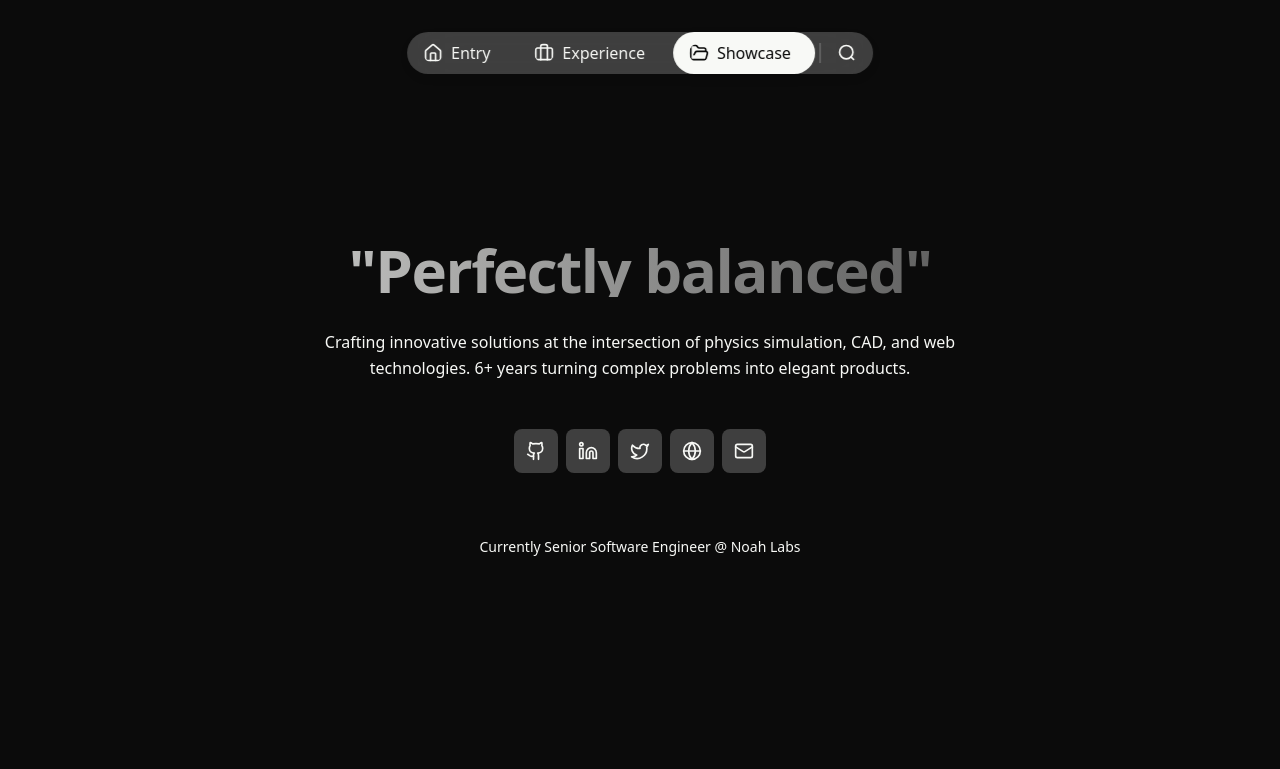
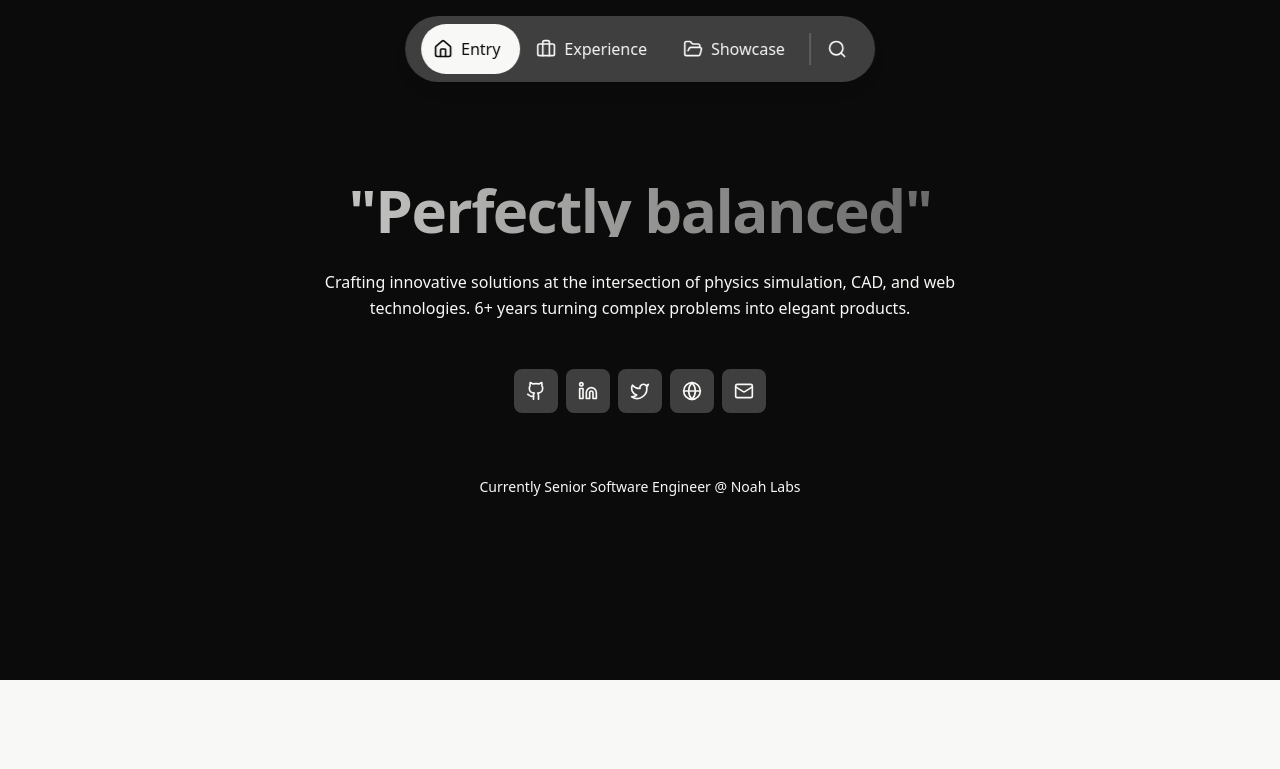
Before and after one commit to manoj-malviya-96/manoj-malviya-96, a Next.js app in the folder portfolio/: page / in a window 1280 px wide. Shown: the top 769 px of the page. Built offline with nearby package versions, Linux system fonts and the light colour scheme.

Commit message:
update names

```diff
--- a/portfolio/components/NavBar.tsx
+++ b/portfolio/components/NavBar.tsx
@@ -2,6 +2,7 @@
 import * as React from 'react';
 import {cn} from '@/components/utils';
 import {Search} from "lucide-react";
+import {Link as ScrollLink} from 'react-scroll';
 
 export type NavItem<T extends string> = {
     id: T;
@@ -14,6 +15,7 @@ interface NavBarProps<T extends string> {
     activeId: T;
     onNavigate: (id: T) => void;
     onOpenSearch: () => void;
+    theme?: 'light' | 'dark';
 }
 
 export function NavBar<T extends string>({
@@ -21,40 +23,43 @@ export function NavBar<T extends string>({
                                              activeId,
                                              onNavigate,
                                              onOpenSearch,
+                                             theme = 'light',
                                          }: NavBarProps<T>) {
+    const activeClasses = theme === 'dark' ? 'bg-light text-dark' : 'bg-dark text-light';
+    const containerClasses = 'h-fit fixed bottom-4 md:top-4 left-1/2 -translate-x-1/2 z-50 flex items-center gap-1 backdrop-blur-xl rounded-full bg-muted shadow-lg px-4 py-2';
+
     return (
-        <nav
-            role="navigation"
-            aria-label="Primary"
-            className={cn(
-                'fixed bottom-8 md:top-8 left-1/2 -translate-x-1/2 z-50 h-fit flex flex-row gap-8',
-                'flex items-center gap-1 backdrop-blur-xl rounded-full bg-muted drop-shadow-lg'
-            )}
-        >
+        <nav role="navigation" aria-label="Primary" className={cn(containerClasses)}>
             {items.map(item => {
                 const active = item.id === activeId;
                 return (
-                    <button
+                    <ScrollLink
                         key={item.id}
-                        onClick={() => onNavigate(item.id)}
+                        to={item.id}
+                        spy={true}
+                        smooth={'easeInOutQuart'}
+                        duration={210}
+                        offset={-40}
+                        onSetActive={() => onNavigate(item.id)}
                         aria-label={item.label}
                         aria-current={active ? 'page' : undefined}
                         className={cn(
-                            'rounded-full flex items-center justify-center transition-all py-2 px-4',
-                            active ? 'bg-light text-dark' : 'hover:bg-accent glow-subtle'
+                            'cursor-pointer p-3 rounded-full flex items-center justify-center transition-all',
+                            active ? activeClasses : 'hover:bg-muted glow-subtle'
                         )}
                     >
-                        <item.icon className={cn('icon', !active && 'icon-glow')}/>
+                        <item.icon className={cn('w-5 h-5', !active && 'icon-glow')}/>
                         <span className="px-2 hidden lg:inline-block">{item.label}</span>
-                    </button>
+                    </ScrollLink>
                 );
             })}
+            <span className="h-8 w-0.5 bg-muted "/>
             <button
                 onClick={onOpenSearch}
                 aria-label="Open search"
-                className={cn("px-4 border-l-2 border-muted hover:bg-accent glow-subtle transition-colors")}
+                className="p-3 rounded-full hover:bg-muted glow-subtle transition-colors"
             >
-                <Search className="icon icon-glow"/>
+                <Search className="w-5 h-5 icon-glow"/>
             </button>
         </nav>
     );
--- a/portfolio/components/ScreenContainer.tsx
+++ b/portfolio/components/ScreenContainer.tsx
@@ -2,7 +2,6 @@ import React, {forwardRef, ReactNode} from 'react';
 import {cn} from '@/components/utils';
 
 interface ScreenContainerProps {
-    id: string;
     title?: string;
     subtitle?: string;
     children: ReactNode;
@@ -14,7 +13,7 @@ interface ScreenContainerProps {
 
 // Minimal screen wrapper: fixed width, spacing, semantic section & heading.
 export const ScreenContainer = forwardRef<HTMLElement, ScreenContainerProps>(function ScreenContainer({
-                                                                                                          id,
+
                                                                                                           title,
                                                                                                           subtitle,
                                                                                                           children,
@@ -26,9 +25,9 @@ export const ScreenContainer = forwardRef<HTMLElement, ScreenContainerProps>(fun
     const headerAlignClass = headerAlign === 'center' ? 'text-center' : undefined;
 
     return (
-        <section ref={ref} id={id}
+        <section ref={ref}
                  className={cn('py-20 px-4 sm:px-6 lg:px-8',
-                     'min-h-screen flex flex-col justify-center',
+                     'min-h-[85vh] flex flex-col justify-center',
                      className)}>
             {title && (
                 <h2 className={cn('text-6xl sm:text-7xl tracking-tight mb-2 w-full', headerAlignClass, titleClassName)}>
--- a/portfolio/package.json
+++ b/portfolio/package.json
@@ -17,6 +17,8 @@
     "react": "19.2.0",
     "react-dom": "19.2.0",
     "react-icons": "^5.5.0",
+    "react-intersection-observer": "^10.0.0",
+    "react-scroll": "^1.9.3",
     "tailwind-merge": "^3.3.1",
     "vaul": "^1.1.2"
   },
@@ -25,6 +27,7 @@
     "@types/node": "^20",
     "@types/react": "^19",
     "@types/react-dom": "^19",
+    "@types/react-scroll": "^1.8.10",
     "eslint": "^9",
     "eslint-config-next": "16.0.1",
     "tailwindcss": "^4",
--- a/portfolio/screens/entry.tsx
+++ b/portfolio/screens/entry.tsx
@@ -1,162 +1,27 @@
 "use client";
-import React, {RefObject, useCallback, useEffect, useMemo, useRef, useState} from 'react';
+import React, {useMemo, useState} from 'react';
 import Highlights from '@/screens/highlights';
 import Showcase from '@/screens/showcase';
 import Footer from '@/screens/footer';
 import Home from '@/screens/home';
 import {Briefcase, FolderOpen, Home as HomeIcon, Search} from 'lucide-react';
+import {NavBar, type NavItem as BottomNavItem} from '@/components/NavBar';
+import ScreenContainer from '@/components/ScreenContainer';
+import {Element, scroller} from 'react-scroll';
 import {Input} from '@/components/Input';
 import {Drawer, DrawerContent, DrawerHeader, DrawerTitle} from '@/components/drawer';
-import {NavBar, type NavItem as BottomNavItem} from '@/components/NavBar';
-import ScreenContainer from '@/components/ScreenContainer';
 
 
-type SectionId = 'home' | 'workex' | 'showcase';
-
-// Note: NavItem deliberately does NOT include refs to avoid reading refs during render
-type NavItem = {
-    id: SectionId;
-    label: string;
-    icon: React.ComponentType<{ className?: string }>;
+type SearchModalProps = {
+    open: boolean;
+    onOpenChange: (open: boolean) => void;
+    onGoTo: (id: string) => void;
 };
 
-// Hook: global keyboard shortcuts (keeps window listeners inside the hook)
-function useGlobalShortcuts(onOpenSearch: () => void, onCloseSearch: () => void) {
-    useEffect(() => {
-        const handle = (e: KeyboardEvent) => {
-            if ((e.metaKey || e.ctrlKey) && e.key.toLowerCase() === 'k') {
-                e.preventDefault();
-                onOpenSearch();
-            }
-            if (e.key === 'Escape') onCloseSearch();
-        };
-
-        window.addEventListener('keydown', handle);
-        return () => window.removeEventListener('keydown', handle);
-    }, [onOpenSearch, onCloseSearch]);
-}
-
-// Hook: observe sections and update active id using IntersectionObserver
-function useSectionObserver(
-    sectionRefs: Record<SectionId, RefObject<HTMLElement | null>>,
-    onChange: (id: SectionId) => void,
-) {
-    useEffect(() => {
-        const entriesMap = new Map<string, number>();
-
-        const observer = new IntersectionObserver(
-            (entries) => {
-                // pick the entry with highest intersectionRatio
-                entries.forEach((entry) => {
-                    if (!entry.target) return;
-                    entriesMap.set((entry.target as HTMLElement).id, entry.intersectionRatio);
-                });
-
-                let best: { id: SectionId; ratio: number } | null = null;
-                for (const [id, ratio] of entriesMap) {
-                    if (!best || ratio > best.ratio) {
-                        best = {id: id as SectionId, ratio};
-                    }
-                }
-
-                if (best && best.ratio > 0.2) {
-                    onChange(best.id);
-                }
-            },
-            {
-                // fire early for sections that are somewhat visible
-                threshold: [0, 0.2, 0.5, 0.75, 1],
-                root: null,
-                rootMargin: '-40% 0px -40% 0px',
-            },
-        );
-
-        Object.values(sectionRefs).forEach((ref) => {
-            if (ref && ref.current) observer.observe(ref.current);
-        });
-
-        return () => observer.disconnect();
-    }, [sectionRefs, onChange]);
-}
-
-export default function Entry() {
-    // stable refs for sections
-    const homeRef = useRef<HTMLElement | null>(null);
-    const workexRef = useRef<HTMLElement | null>(null);
-    const showcaseRef = useRef<HTMLElement | null>(null);
-
-    const sectionRefs = useMemo(() => ({
-        home: homeRef,
-        workex: workexRef,
-        showcase: showcaseRef,
-    }), [homeRef, workexRef, showcaseRef]);
-
-    const [activeSection, setActiveSection] = useState<SectionId>('home');
-
-    const [searchOpen, setSearchOpen] = useState(false);
-    const [searchQuery, setSearchQuery] = useState('');
-
-    // keyboard shortcuts
-    useGlobalShortcuts(() => setSearchOpen(true), () => setSearchOpen(false));
-
-    // observe which section is currently visible (updates activeSection)
-    useSectionObserver(sectionRefs, (id) => setActiveSection(id));
-
-    const navItems: NavItem[] = useMemo(() => [
-        {id: 'home', label: 'Entry', icon: HomeIcon},
-        {id: 'workex', label: 'Experience', icon: Briefcase},
-        {id: 'showcase', label: 'Showcase', icon: FolderOpen},
-    ], []);
-
-    const scrollToSection = useCallback((sectionId: SectionId) => {
-        setActiveSection(sectionId);
-        const ref = sectionRefs[sectionId];
-        if (ref && ref.current) {
-            ref.current.scrollIntoView({behavior: 'smooth'});
-        }
-    }, [sectionRefs]);
-
+function SearchModal({open, onOpenChange, onGoTo}: SearchModalProps) {
+    const [query, setQuery] = useState('');
     return (
-        <div className="min-h-screen bg-background text-foreground">
-            {/* Sections */}
-            <div>
-                <ScreenContainer
-                    id="home"
-                    ref={homeRef}
-                    headerAlign="center"
-                    className="bg-dark text-light"
-                >
-                    <Home/>
-                </ScreenContainer>
-                <ScreenContainer
-                    ref={workexRef}
-                    id="workex"
-                    title="Experience"
-                    subtitle="Roles, impact, and technologies"
-                    className="bg-light text-dark"
-                >
-                    <Highlights/>
-                </ScreenContainer>
-                <ScreenContainer
-                    ref={showcaseRef}
-                    id="showcase"
-                    title="Projects & Blogs"
-                    subtitle="Exploring ideas through code and writing"
-                >
-                    <Showcase/>
-                </ScreenContainer>
-            </div>
-            <Footer/>
-
-            <NavBar
-                items={navItems as BottomNavItem<SectionId>[]}
-                activeId={activeSection}
-                onNavigate={scrollToSection}
-                onOpenSearch={() => setSearchOpen(true)}
-            />
-
-            {/* Global Search Drawer */}
-            <Drawer open={searchOpen} onOpenChange={setSearchOpen}>
+        <Drawer open={open} onOpenChange={onOpenChange}>
             <DrawerContent>
                 <DrawerHeader>
                     <DrawerTitle className="text-xl">Quick Search</DrawerTitle>
@@ -167,23 +32,22 @@ export default function Entry() {
                         <Input
                             type="text"
                             placeholder="Search everything... (Cmd/Ctrl + K)"
-                                value={searchQuery}
-                                onChange={(e) => setSearchQuery(e.target.value)}
+                            value={query}
+                            onChange={(e) => setQuery(e.target.value)}
                             className="pl-12 bg-muted border-0 rounded-xl h-12 text-lg w-full"
                             autoFocus
                         />
                     </div>
                 </div>
-
-                    {searchQuery && (
+                {query && (
                     <div className="pt-4 max-h-96 overflow-y-auto">
                         <p className="text-sm text-muted-foreground mb-2">Quick actions</p>
                         <div className="space-y-2">
                             <button
                                 onClick={() => {
-                                        scrollToSection('workex');
-                                        setSearchOpen(false);
-                                        setSearchQuery('');
+                                    onGoTo('workex');
+                                    onOpenChange(false);
+                                    setQuery('');
                                 }}
                                 className="w-full text-left px-4 py-3 rounded-xl bg-muted hover:bg-accent transition-all"
                             >
@@ -191,9 +55,9 @@ export default function Entry() {
                             </button>
                             <button
                                 onClick={() => {
-                                        scrollToSection('showcase');
-                                        setSearchOpen(false);
-                                        setSearchQuery('');
+                                    onGoTo('showcase');
+                                    onOpenChange(false);
+                                    setQuery('');
                                 }}
                                 className="w-full text-left px-4 py-3 rounded-xl bg-muted hover:bg-accent transition-all"
                             >
@@ -204,6 +68,79 @@ export default function Entry() {
                 )}
             </DrawerContent>
         </Drawer>
+    );
+}
+
+export default function Entry() {
+    // Static section meta (no hooks inside)
+    const SECTIONS = useMemo(() => [
+        {
+            id: 'home' as const,
+            label: 'Entry',
+            icon: HomeIcon,
+            headerAlign: 'center' as const,
+            theme: 'dark' as const,
+            component: <Home/>
+        },
+        {
+            id: 'workex' as const,
+            label: 'Experience' as const,
+            icon: Briefcase,
+            title: 'Experience',
+            subtitle: 'Roles, impact, and technologies',
+            headerAlign: 'left' as const,
+            theme: 'light' as const,
+            component: <Highlights/>
+        },
+        {
+            id: 'showcase' as const,
+            label: 'Showcase',
+            icon: FolderOpen,
+            title: 'Projects & Blogs',
+            subtitle: 'Exploring ideas through code and writing',
+            headerAlign: 'left' as const,
+            theme: 'dark' as const,
+            component: <Showcase/>
+        },
+    ], []);
+
+    type SectionId = typeof SECTIONS[number]['id'];
+
+    const [activeSection, setActiveSection] = useState<SectionId>('home');
+    const [searchOpen, setSearchOpen] = useState(false);
+
+    return (
+        <div className="min-h-screen bg-background text-foreground">
+            {SECTIONS.map(section => (
+                <Element key={section.id} name={section.id}>
+                    <ScreenContainer
+                        title={section.title}
+                        subtitle={section.subtitle}
+                        headerAlign={section.headerAlign}
+                        className={section.theme === 'dark' ? 'bg-dark text-light' : 'bg-light text-dark'}
+                    >
+                        {section.component}
+                    </ScreenContainer>
+                </Element>
+            ))}
+            <Footer/>
+            <NavBar
+                items={SECTIONS.map(s => ({id: s.id, label: s.label, icon: s.icon})) as BottomNavItem<SectionId>[]}
+                activeId={activeSection}
+                theme={SECTIONS.find(s => s.id === activeSection)?.theme || 'light'}
+                onNavigate={(id) => setActiveSection(id)}
+                onOpenSearch={() => setSearchOpen(true)}
+            />
+
+            <SearchModal
+                open={searchOpen}
+                onOpenChange={setSearchOpen}
+                onGoTo={(id) => {
+                    scroller.scrollTo(id, {duration: 600, smooth: 'easeInOutQuart', offset: -40});
+                    setActiveSection(id as SectionId);
+                }}
+            />
+
         </div>
     );
 }
```
Also changed, not shown: portfolio/app/globals.css (+9 -0 lines), portfolio/components/utils.ts (+9 -3 lines), 1 other file (tests, documents, lock files or other folders). Lines whose indentation alone changed are shown as unchanged.
